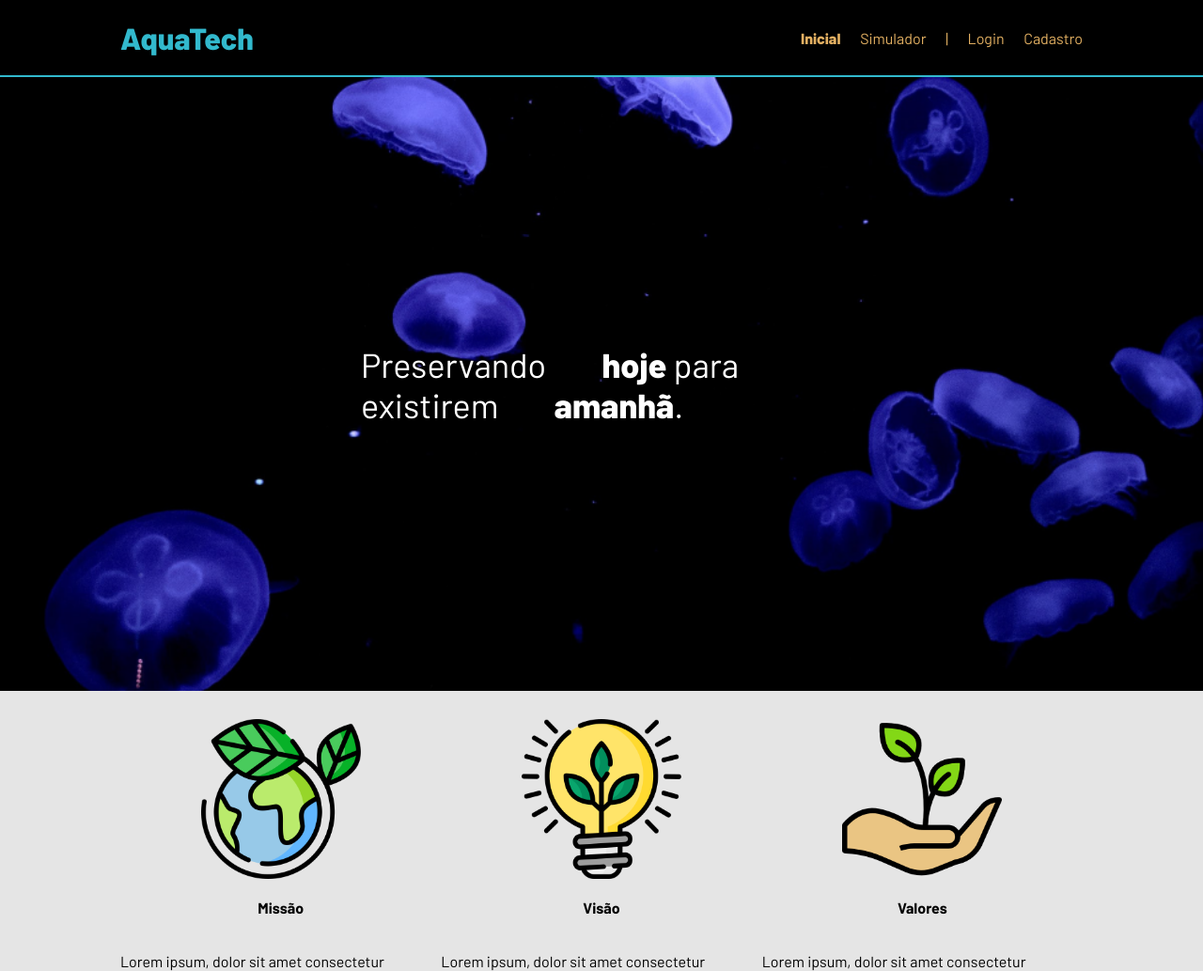
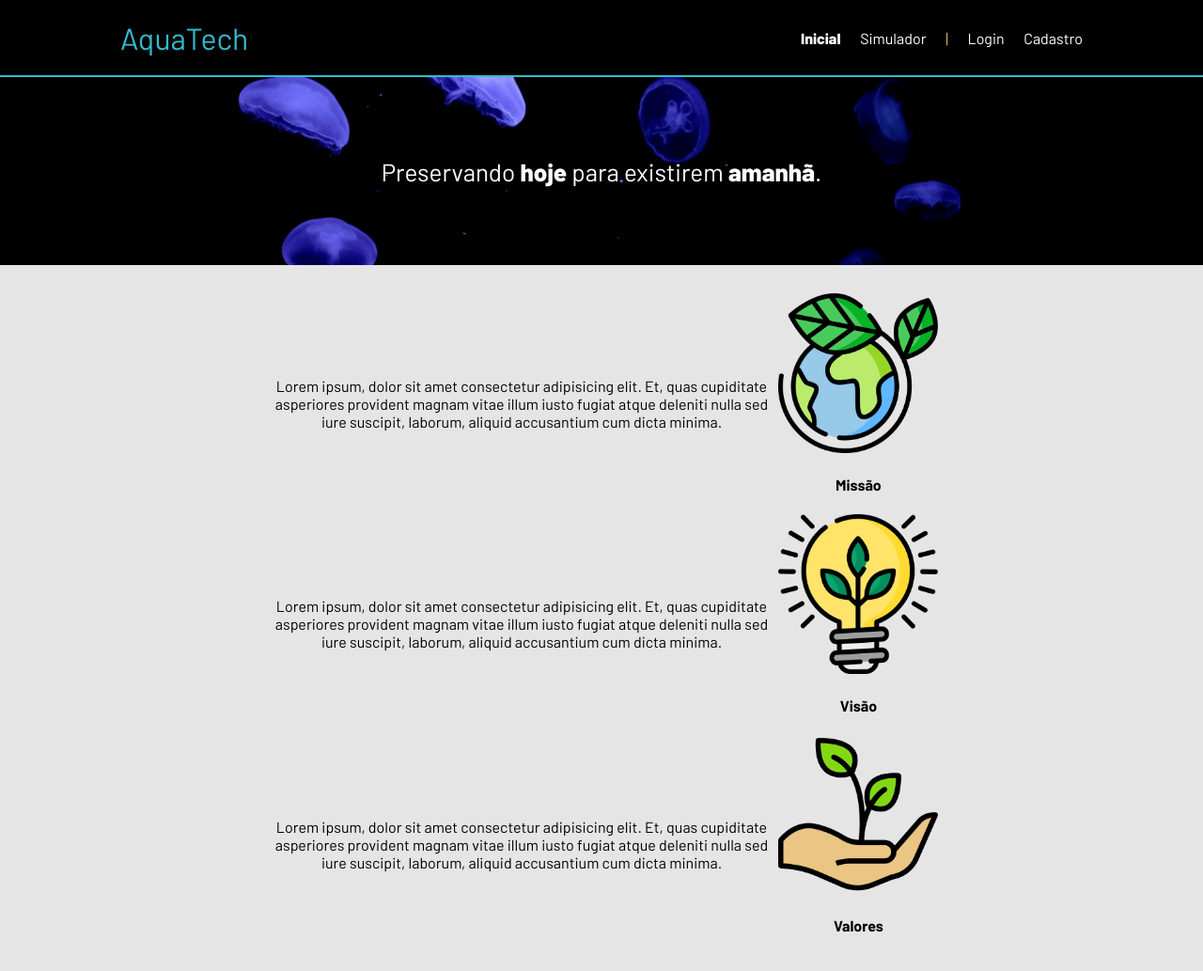
Before and after one commit to isabelafrancisco/Atividade-AquaTechCSS, a plain HTML site: page public/index.html in a window 1280 px wide. Shown: the top 1033 px of the page at 94% size. Drawn offline with Linux system fonts and the light colour scheme.

Commit message:
atualização aquatech

```diff
--- a/public/index.html
+++ b/public/index.html
@@ -45,22 +45,28 @@
       <div class="container">
         <div class="boxes">
           <div class="box">
+            <div class="minibox">
             <img src="../public/assets/imgs/planet-earth_color.png">
             <h4>Missão</h4>
+            </div>
             <p>Lorem ipsum, dolor sit amet consectetur adipisicing elit. Et, quas cupiditate asperiores provident magnam
               vitae illum iusto fugiat atque deleniti nulla sed iure suscipit, laborum, aliquid accusantium cum dicta
               minima.</p>
           </div>
           <div class="box">
+            <div class="minibox">
             <img src="../public/assets/imgs/lightbulb_color.png">
             <h4>Visão</h4>
+          </div>
             <p>Lorem ipsum, dolor sit amet consectetur adipisicing elit. Et, quas cupiditate asperiores provident magnam
               vitae illum iusto fugiat atque deleniti nulla sed iure suscipit, laborum, aliquid accusantium cum dicta
               minima.</p>
           </div>
           <div class="box">
+            <div class="minibox">
             <img src="../public/assets/imgs/growth_color.png">
             <h4>Valores</h4>
+          </div>
             <p>Lorem ipsum, dolor sit amet consectetur adipisicing elit. Et, quas cupiditate asperiores provident magnam
               vitae illum iusto fugiat atque deleniti nulla sed iure suscipit, laborum, aliquid accusantium cum dicta
               minima.</p>
--- a/public/styles/style.css
+++ b/public/styles/style.css
@@ -12,7 +12,7 @@ body{
 
 :root{
     --tamanho-header: 80px;
-    --tamanho-banner: calc(100vh - var(--tamanho-header) - var(--tamanho-footer) - 2px);
+    --tamanho-banner: calc(50vh - var(--tamanho-header) - var(--tamanho-footer) - 2px); /* muda o tamanho do banner*/
     --tamanho-login: calc(100vh - var(--tamanho-header) - var(--tamanho-footer) - 2px);
     --tamanho-footer: 65px;
 }
@@ -171,12 +171,12 @@ body{
     font-weight: 800;
     flex-direction: column;
 }
-
+/*
 span {
     text-align: left;
     margin-left: 52px;
     margin-top: 10px;
-}
+} */
 
 input {
     border-radius: 10px;
@@ -219,3 +219,95 @@ input {
     text-align: center;
     margin-bottom: 20px;
   }
+
+
+  /* PAGINA INDEX */
+
+.banner {
+    height: 200px;
+    color: white;
+    background-image: url('../assets/imgs/bg-jelly-fish-para-home.png');
+    background-size: cover;
+}
+
+.banner .container{
+    justify-content: center;
+    align-items: center;
+    text-align: center;
+    height: 100%;
+}
+
+.banner .container p {
+    width: 70%;
+    margin: 0;
+    padding: 0;
+    font-size: 26px;
+}
+
+span {
+    font-weight: 700;
+}
+
+.header a{
+    text-decoration: none;
+    color: white;
+}
+
+.titulo {
+    color: #32b9cd;
+    width: fit-content;
+    font-weight: 400;
+
+}
+
+.header{
+    height: var(--tamanho-header);
+    border-bottom: 2px solid #32b9cd;
+}
+
+.container{
+    display: flex;
+    width: 80%;
+    margin: auto;
+}
+
+.header .container{
+    justify-content: space-between;
+    align-items: center;
+    height: 100%;
+}
+
+/* SOCIAL */
+
+.social {
+    background-color: #e5e5e5;
+    display: flex;
+    justify-content: center;
+    align-items: center;
+
+}
+
+.social .container { /* deixar no meio */
+    display: flex;
+    justify-content: center;
+}
+.social .container .boxes {
+    display: flex;
+    justify-content: center;
+    flex-direction: column;
+    width: 70%;
+    padding: 30px 0;
+    align-items: center;
+}
+
+.box {
+    display: flex;
+    flex-direction: row-reverse;
+    align-items: center;
+    width: 100%;
+    text-align: center;
+}
+
+.box img {
+    width: 170px;
+}
```
